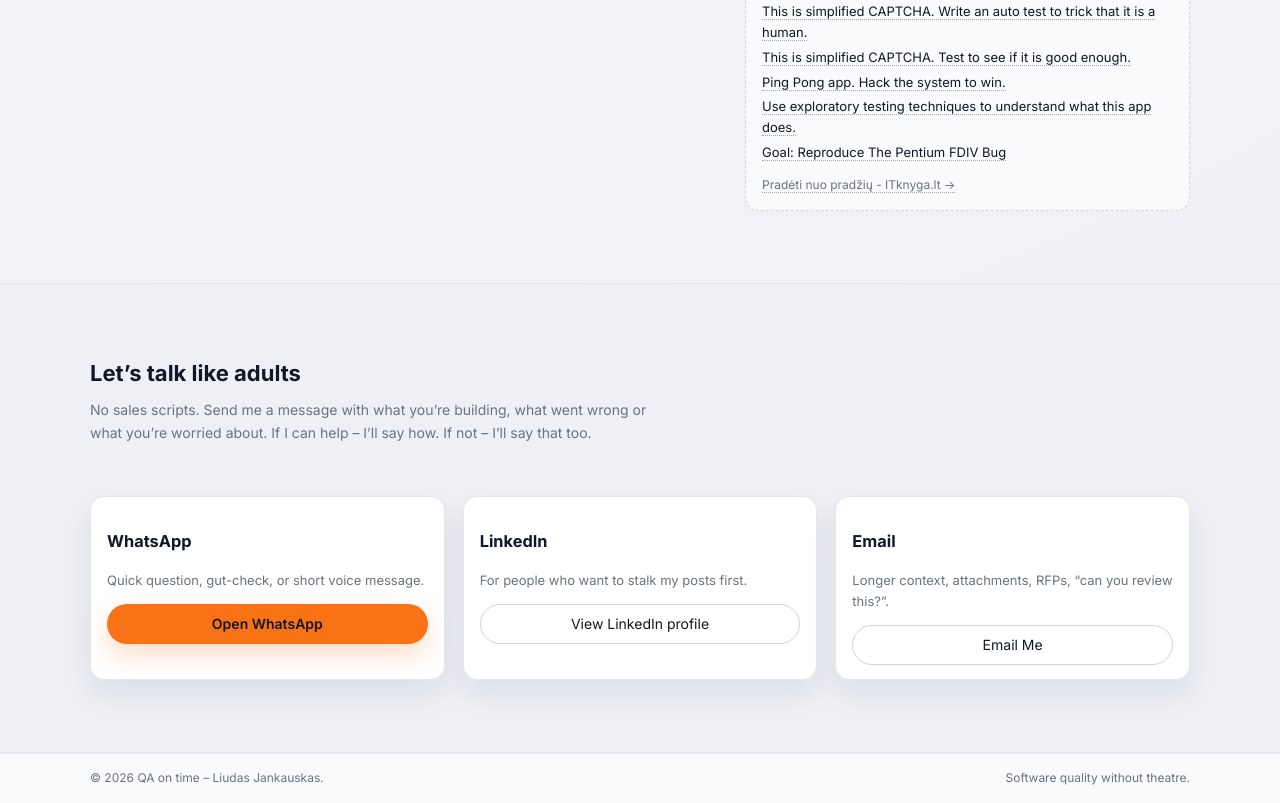
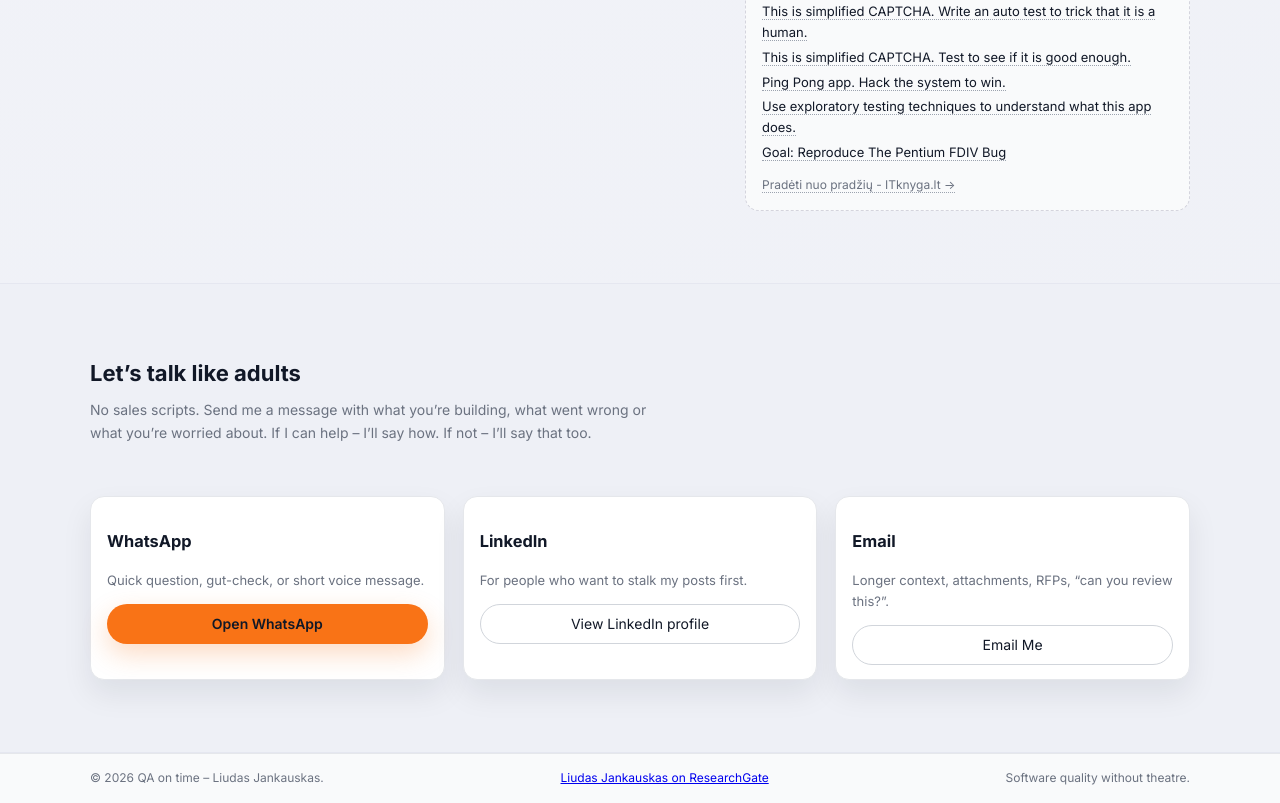
Before and after one commit to LiudasJan/qaontime-website, a plain HTML site: page index.html in a window 1280 px wide. Shown: the part 2203-3006 px from the top of the page. Drawn offline with Linux system fonts and the light colour scheme.

Commit message:
Liudas Jankauskas on ResearchGate

```diff
--- a/index.html
+++ b/index.html
@@ -256,10 +256,12 @@
   <footer class="site-footer">
     <div class="container footer-inner">
       <span>© <span id="year"></span> QA on time – Liudas Jankauskas.</span>
+       <a href="https://www.researchgate.net/profile/Liudas-Jankauskas-3">Liudas Jankauskas on ResearchGate</a>
       <span>Software quality without theatre.</span>
     </div>
   </footer>
 
+
   <script src="script.js"></script>
 </body>
 </html>
```
